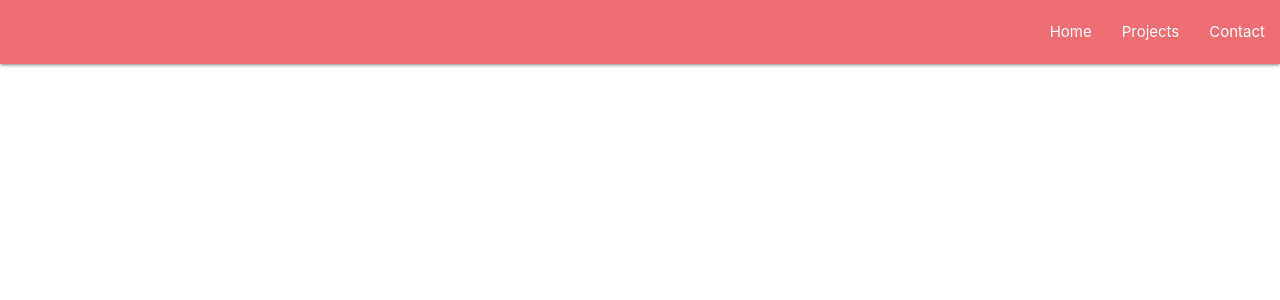
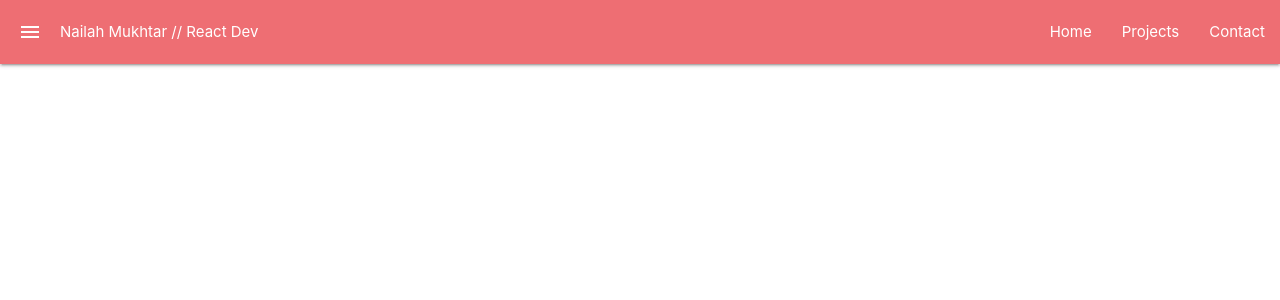
Before and after one commit to nailahmukhtar/react-portfolio, a React (Create React App) app: page /react-portfolio/projects in a window 1280 px wide. Shown: the top 300 px of the page. Built offline with nearby package versions, Linux system fonts and the light colour scheme.

Commit message:
added navbar links and active flag

```diff
--- a/package.json
+++ b/package.json
@@ -7,7 +7,7 @@
     "@testing-library/react": "^13.4.0",
     "@testing-library/user-event": "^13.5.0",
     "i": "^0.3.7",
-    "materialize-css": "^1.0.0",
+    "materialize-css": "^1.0.0-rc.2",
     "npm": "^9.6.1",
     "react": "^18.2.0",
     "react-dom": "^18.2.0",
--- a/public/index.html
+++ b/public/index.html
@@ -24,6 +24,7 @@
       work correctly both with client-side routing and a non-root public URL.
       Learn how to configure a non-root public URL by running `npm run build`.
     -->
+    <link href="https://fonts.googleapis.com/icon?family=Material+Icons" rel="stylesheet">
     <title>React App</title>
   </head>
   <body>
--- a/src/App.js
+++ b/src/App.js
@@ -1,15 +1,16 @@
+import React, { Component } from 'react';
 import { BrowserRouter as Router, Route, Routes } from 'react-router-dom';
-import 'materialize-css/dist/css/materialize.min.css';
 import Home from './components/pages/Home';
 import Projects from './components/pages/Projects';
 import Contact from './components/pages/Contact';
-import NavTabs from './components/NavTabs';
+import Header from './components/Header';
+import 'materialize-css/dist/css/materialize.min.css';
 
 function App() {
     return (
       <Router>
+        <Header />
         <div>
-        <NavTabs />
           <Routes>
             <Route path="/" element={<Home />} />
             <Route path="projects" element={<Projects />} />
--- a/src/components/Header.js
+++ b/src/components/Header.js
@@ -1,8 +1,9 @@
 import React from 'react'
+import NavTabs from './NavTabs'
 
 function Header() {
   return (
-    <div>Header</div>
+    <NavTabs />
   )
 }
 
--- a/src/components/NavTabs.jsx
+++ b/src/components/NavTabs.jsx
@@ -1,46 +1,52 @@
-import React from 'react';
-import { NavLink } from 'react-router-dom';
+import React, { Component } from 'react';
+import { NavLink, useLocation } from 'react-router-dom';
+import M from 'materialize-css';
 
 function NavTabs() {
+
+    const location = useLocation();
+
+    React.useEffect(() => {
+        M.AutoInit();
+      }, []);
+
         return (
-    <nav>
-        <div className='nav-wrapper'>
-            <ul className="right hide-on-med-and-down">
-            <li className="nav-item">
+            <div>
+                <nav className="nav-wrapper">
+                    <a href="/" className="center">Nailah Mukhtar // React Dev</a>
+                    <a href="#" data-target="slide" className="sidenav-trigger show-on-large"><i className="material-icons">menu</i></a>
+                    <ul id="nav-mobile" className="right hide-on-med-and-down">
+                        <li className={location.pathname === '/' ? 'active' : ''}>
                             <NavLink
                                 to="/"
                                 end
-                className={({ isActive }) =>
-                    isActive ? 'nav-link active' : 'nav-link'
-                }
                                 >
                                 Home
                             </NavLink>
                         </li>
-            <li className="nav-item">
+                        <li className={location.pathname === '/projects' ? 'active' : ''}>
                             <NavLink
                             to="projects"
-                className={({ isActive }) =>
-                    isActive ? 'nav-link active' : 'nav-link'
-                }
                             >
                             Projects
                             </NavLink>
                         </li>
-            <li className="nav-item">
+                        <li className={location.pathname === '/contact' ? 'active' : ''}>
                             <NavLink
                             to="contact"
                             end
-                className={({ isActive }) =>
-                    isActive ? 'nav-link active' : 'nav-link'
-                }
                             >
                             Contact
                             </NavLink>
                         </li>
                     </ul>
+                </nav>
+                <ul className="sidenav" id="slide">
+                    <li><a href="/">Home</a></li>
+                    <li><a href="projects">Projects</a></li>
+                    <li><a href="contact">Contact</a></li>
+                </ul>
             </div>
-    </nav>
         );
     }
 
--- a/src/index.js
+++ b/src/index.js
@@ -1,6 +1,10 @@
 import React from 'react';
 import ReactDOM from 'react-dom/client';
 import App from './App';
+import 'materialize-css/dist/css/materialize.min.css';
+import "materialize-css/dist/js/materialize.min.js";
+
+
 
 const root = ReactDOM.createRoot(document.getElementById('root'));
 root.render(
```
Also changed, not shown: 1 other file (tests, documents, lock files or other folders). Lines whose indentation alone changed are shown as unchanged.
